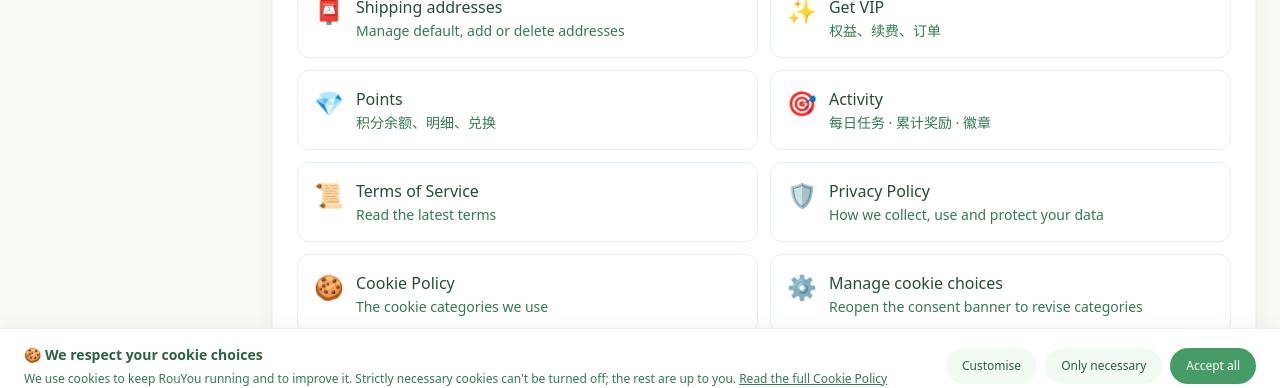
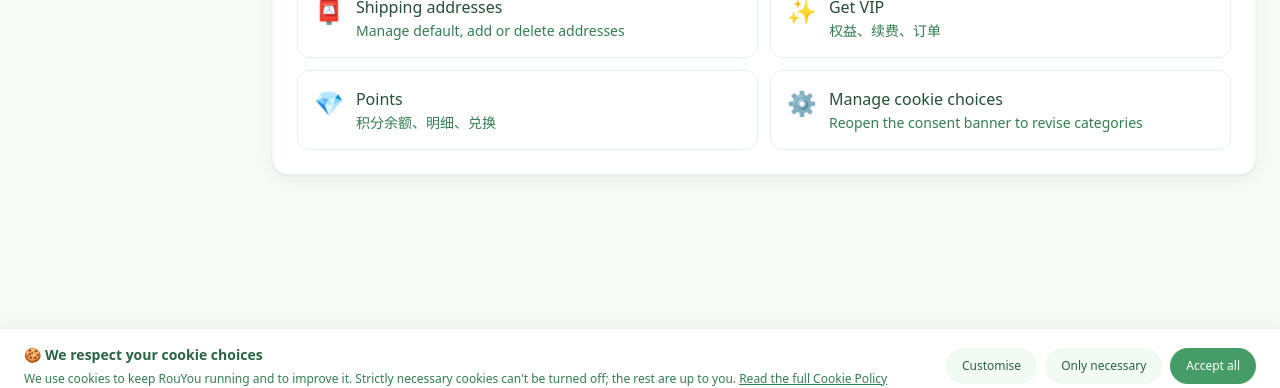
Before and after one commit to boyback/plants_community, a Next.js app: page /settings in a window 1280 px wide. Shown: the part 396-784 px from the top of the page. Built offline with nearby package versions, Linux system fonts and the light colour scheme; no server answers; the database is empty.

Commit message:
tweak(settings): \u53bb\u6389\u6d3b\u52a8\u4e2d\u5fc3/\u7528\u6237\u534f\u8bae/\u9690\u79c1\u653f\u7b56/Cookie \u653f\u7b56\u5165\u53e3

```diff
--- a/src/app/settings/page.tsx
+++ b/src/app/settings/page.tsx
@@ -56,31 +56,6 @@
       title: t('nav.pointsCenter') || '积分中心',
       desc: '积分余额、明细、兑换',
     },
-    {
-      href: '/tasks',
-      icon: '🎯' as const,
-      title: t('nav.activityCenter') || '活动中心',
-      desc: '每日任务 · 累计奖励 · 徽章',
-    },
-    // —— 法律 ——
-    {
-      href: '/terms',
-      icon: '📜' as const,
-      title: t('settings.terms.title') || '用户协议',
-      desc: t('settings.terms.desc') || '阅读最新用户协议',
-    },
-    {
-      href: '/privacy',
-      icon: '🛡️' as const,
-      title: t('settings.privacyPolicy.title') || '隐私政策',
-      desc: t('settings.privacyPolicy.desc') || '我们如何处理你的数据',
-    },
-    {
-      href: '/cookies',
-      icon: '🍪' as const,
-      title: t('settings.cookiePolicy.title') || 'Cookie 政策',
-      desc: t('settings.cookiePolicy.desc') || '查看我们使用的 Cookie 分类',
-    },
   ];
 
   return (
--- a/src/components/layout/Header.tsx
+++ b/src/components/layout/Header.tsx
@@ -337,10 +337,6 @@
     { href: '/addresses', icon: '📮', label: '收件地址' },
     { href: '/vip', icon: '✨', label: '大会员' },
     { href: '/points', icon: '💎', label: '积分中心' },
-    { href: '/tasks', icon: '🎯', label: '活动中心' },
-    { href: '/terms', icon: '📜', label: '用户协议' },
-    { href: '/privacy', icon: '🛡️', label: '隐私政策' },
-    { href: '/cookies', icon: '🍪', label: 'Cookie 政策' },
   ];
 
   return (
```
Also changed, not shown: 1 other file (tests, documents, lock files or other folders).
